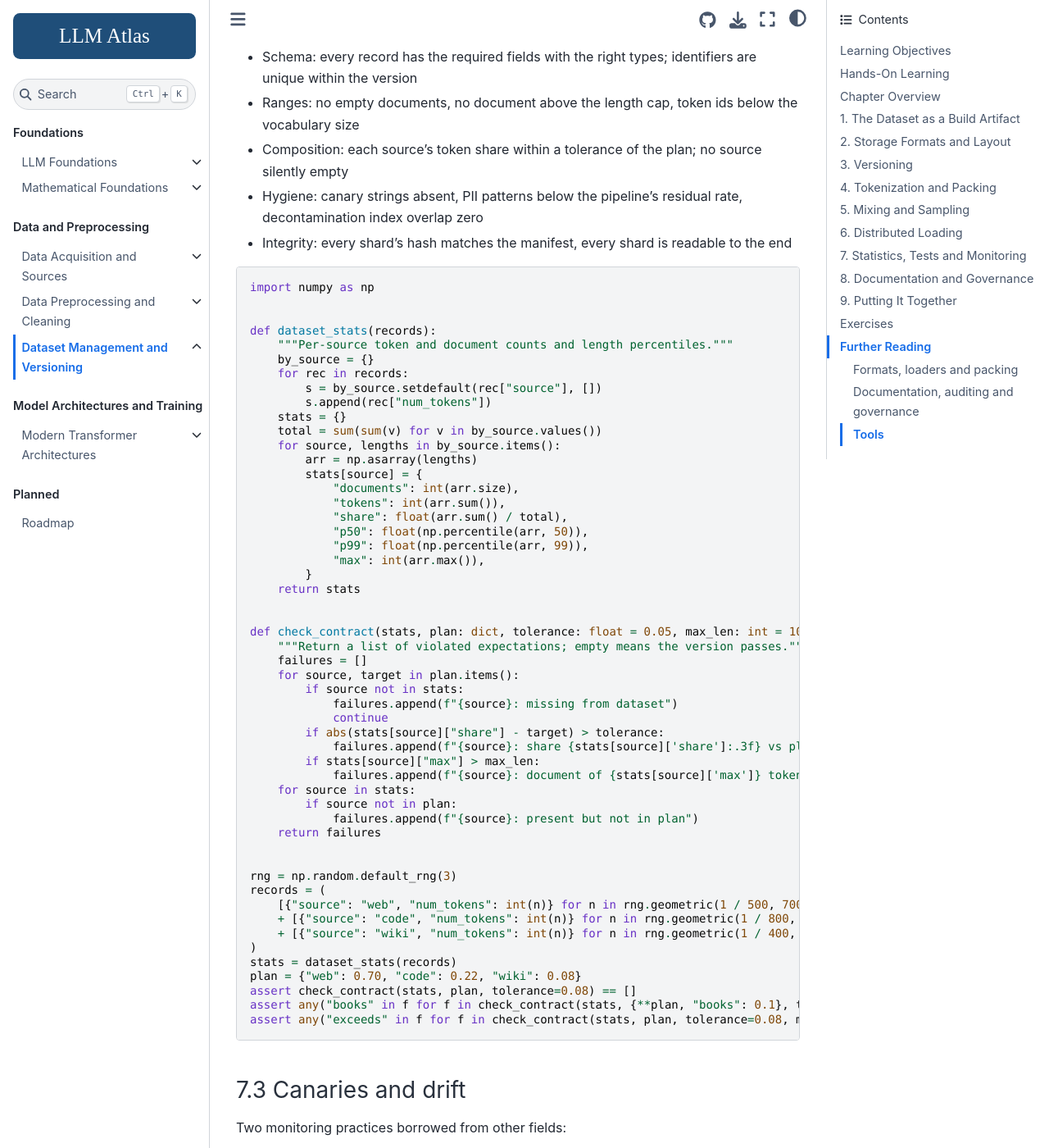
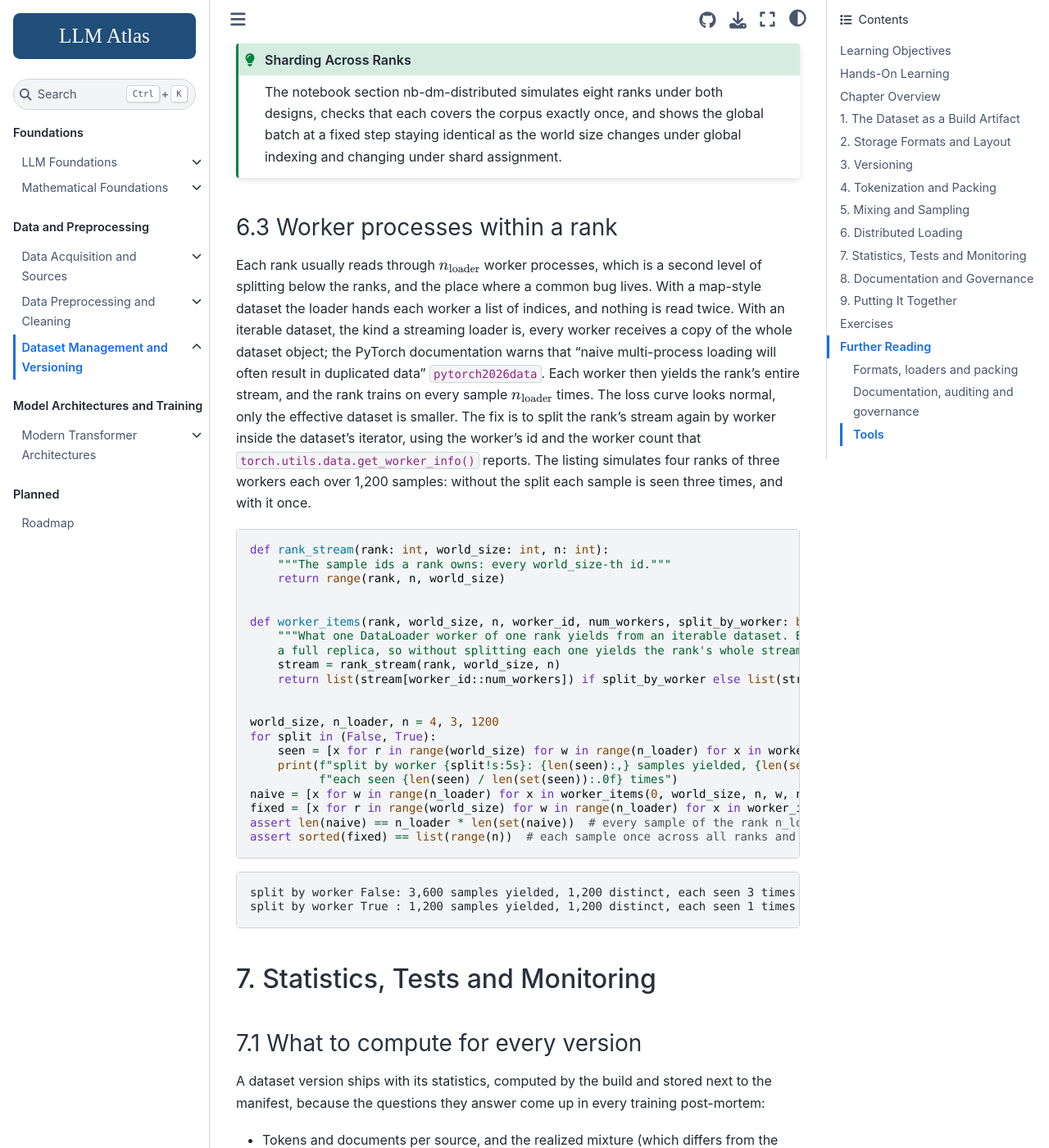
Before and after one commit to Beaker12/llmatlas, a Jupyter Book: the page built from chapters/05-dataset-management/index.md, in a window 1280 px wide and 1400 px high, scrolled down 31233 px. Shown: the whole window at 82% size. Built offline with Jupyter Book 1.0.4 settings and Sphinx 7.4.7 and the Sphinx Book theme 1.1.4, drawn with Linux system fonts in a browser that asks for light colours; pages that are not in the unit, such as notebooks, are missing from menus; cross-references to code outside the pages are shown as plain code; some of the changed text lies outside the part shown.

Commit message:
Chapter 5: length bucketing for fine-tuning, and splitting an iterable stream across DataLoader workers

````diff
--- a/chapters/05-dataset-management/index.md
+++ b/chapters/05-dataset-management/index.md
@@ -411,12 +411,12 @@
 % output-shape
 
 ```text
-lz4       ratio 1.73, compress 207 MB/s, decompress 679 MB/s
-zstd-1    ratio 2.76, compress 170 MB/s, decompress 529 MB/s
-zstd-3    ratio 2.77, compress 105 MB/s, decompress 379 MB/s
-zstd-19   ratio 3.25, compress 2 MB/s, decompress 597 MB/s
-gzip-6    ratio 2.85, compress 6 MB/s, decompress 195 MB/s
-brotli-9  ratio 3.02, compress 5 MB/s, decompress 216 MB/s
+lz4       ratio 1.73, compress 213 MB/s, decompress 693 MB/s
+zstd-1    ratio 2.76, compress 160 MB/s, decompress 387 MB/s
+zstd-3    ratio 2.77, compress 99 MB/s, decompress 413 MB/s
+zstd-19   ratio 3.25, compress 1 MB/s, decompress 608 MB/s
+gzip-6    ratio 2.85, compress 6 MB/s, decompress 197 MB/s
+brotli-9  ratio 3.02, compress 4 MB/s, decompress 222 MB/s
 ```
 
 (sec-ch5-versioning)=
@@ -831,6 +831,45 @@
 The notebook section {ref}`nb-dm-packing` packs the same corpus by chunking and by best-fit, reports the split and padding rates, plots the distribution of documents per sequence, and renders the document-causal mask for the fullest packed sequence.
 ```
 
+(sec-ch5-length-bucketing)=
+
+### 4.3 Length bucketing for fine-tuning
+
+Fine-tuning data is the case where padding is the norm: examples are short, of very different lengths, and often kept one per sequence so that the loss can be masked to the response. A batch is padded to its longest example, so a batch drawn at random from a long-tailed length distribution is mostly padding. Length bucketing groups examples of similar length into the same batch and then shuffles the batches, so that the order across steps stays random while the padding within a batch shrinks; the Hugging Face Trainer offers it as `group_by_length`, which groups "samples of roughly the same length together (to minimize padding and be more efficient)" {cite}`huggingface2026trainer`. The listing draws 32,000 example lengths with a median of 147 tokens, batches them 32 at a time, and sorts within pools of 50 batches: padding falls from 75.7% of the batch to 13.0%. The cost is a weak correlation between length and step within a pool, which is why the pool is shuffled before it is cut and the batches after.
+
+```python
+import numpy as np
+
+
+def padding_fraction(lengths, batch_size: int, bucketed: bool, rng) -> float:
+    """Fraction of a padded batch that is padding, each batch padded to its longest example."""
+    order = rng.permutation(len(lengths))
+    if bucketed:  # sort a pool of 50 batches by length, cut it into batches, shuffle the batches
+        pool = batch_size * 50
+        order = np.concatenate([chunk[np.argsort(lengths[chunk])] for chunk in np.array_split(order, max(1, len(order) // pool))])
+    batches = [order[i : i + batch_size] for i in range(0, len(order), batch_size)]
+    if bucketed:
+        rng.shuffle(batches)
+    padded = sum(len(b) * lengths[b].max() for b in batches)
+    return 1 - lengths.sum() / padded
+
+
+rng = np.random.default_rng(0)
+lengths = np.clip(rng.lognormal(mean=5.0, sigma=0.8, size=32_000).astype(int), 8, 4096)  # fine-tuning examples
+random_pad = padding_fraction(lengths, 32, bucketed=False, rng=np.random.default_rng(1))
+bucket_pad = padding_fraction(lengths, 32, bucketed=True, rng=np.random.default_rng(1))
+print(f"median length {np.median(lengths):.0f}, longest {lengths.max()}")
+print(f"padding: random batches {random_pad:.1%}, length-bucketed {bucket_pad:.1%}")
+assert bucket_pad < random_pad / 5
+```
+
+% output
+
+```text
+median length 147, longest 3485
+padding: random batches 75.7%, length-bucketed 13.0%
+```
+
 (sec-ch5-mixing-sampling)=
 
 ## 5. Mixing and Sampling
@@ -1125,6 +1164,43 @@
 ```{admonition} Sharding Across Ranks
 :class: tip
 The notebook section {ref}`nb-dm-distributed` simulates eight ranks under both designs, checks that each covers the corpus exactly once, and shows the global batch at a fixed step staying identical as the world size changes under global indexing and changing under shard assignment.
+```
+
+(sec-ch5-loader-workers)=
+
+### 6.3 Worker processes within a rank
+
+Each rank usually reads through $n_{\text{loader}}$ worker processes, which is a second level of splitting below the ranks, and the place where a common bug lives. With a map-style dataset the loader hands each worker a list of indices, and nothing is read twice. With an iterable dataset, the kind a streaming loader is, every worker receives a copy of the whole dataset object; the PyTorch documentation warns that "naive multi-process loading will often result in duplicated data" {cite}`pytorch2026data`. Each worker then yields the rank's entire stream, and the rank trains on every sample $n_{\text{loader}}$ times. The loss curve looks normal, only the effective dataset is smaller. The fix is to split the rank's stream again by worker inside the dataset's iterator, using the worker's id and the worker count that `torch.utils.data.get_worker_info()` reports. The listing simulates four ranks of three workers each over 1,200 samples: without the split each sample is seen three times, and with it once.
+
+```python
+def rank_stream(rank: int, world_size: int, n: int):
+    """The sample ids a rank owns: every world_size-th id."""
+    return range(rank, n, world_size)
+
+
+def worker_items(rank, world_size, n, worker_id, num_workers, split_by_worker: bool):
+    """What one DataLoader worker of one rank yields from an iterable dataset. Each worker holds
+    a full replica, so without splitting each one yields the rank's whole stream."""
+    stream = rank_stream(rank, world_size, n)
+    return list(stream[worker_id::num_workers]) if split_by_worker else list(stream)
+
+
+world_size, n_loader, n = 4, 3, 1200
+for split in (False, True):
+    seen = [x for r in range(world_size) for w in range(n_loader) for x in worker_items(r, world_size, n, w, n_loader, split)]
+    print(f"split by worker {split!s:5s}: {len(seen):,} samples yielded, {len(set(seen)):,} distinct, "
+          f"each seen {len(seen) / len(set(seen)):.0f} times")
+naive = [x for w in range(n_loader) for x in worker_items(0, world_size, n, w, n_loader, False)]
+fixed = [x for r in range(world_size) for w in range(n_loader) for x in worker_items(r, world_size, n, w, n_loader, True)]
+assert len(naive) == n_loader * len(set(naive))  # every sample of the rank n_loader times
+assert sorted(fixed) == list(range(n))  # each sample once across all ranks and workers
+```
+
+% output
+
+```text
+split by worker False: 3,600 samples yielded, 1,200 distinct, each seen 3 times
+split by worker True : 1,200 samples yielded, 1,200 distinct, each seen 1 times
 ```
 
 (sec-ch5-statistics-tests-monitoring)=
````
Also changed, not shown: 1 other file.
